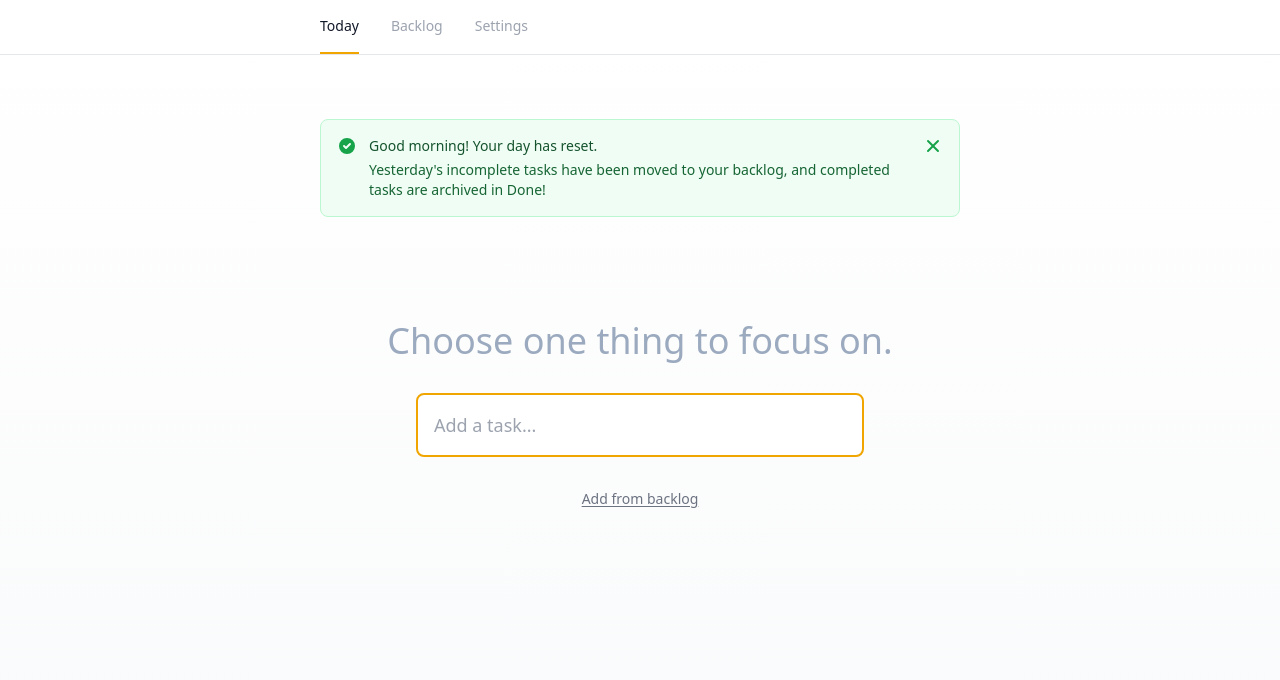
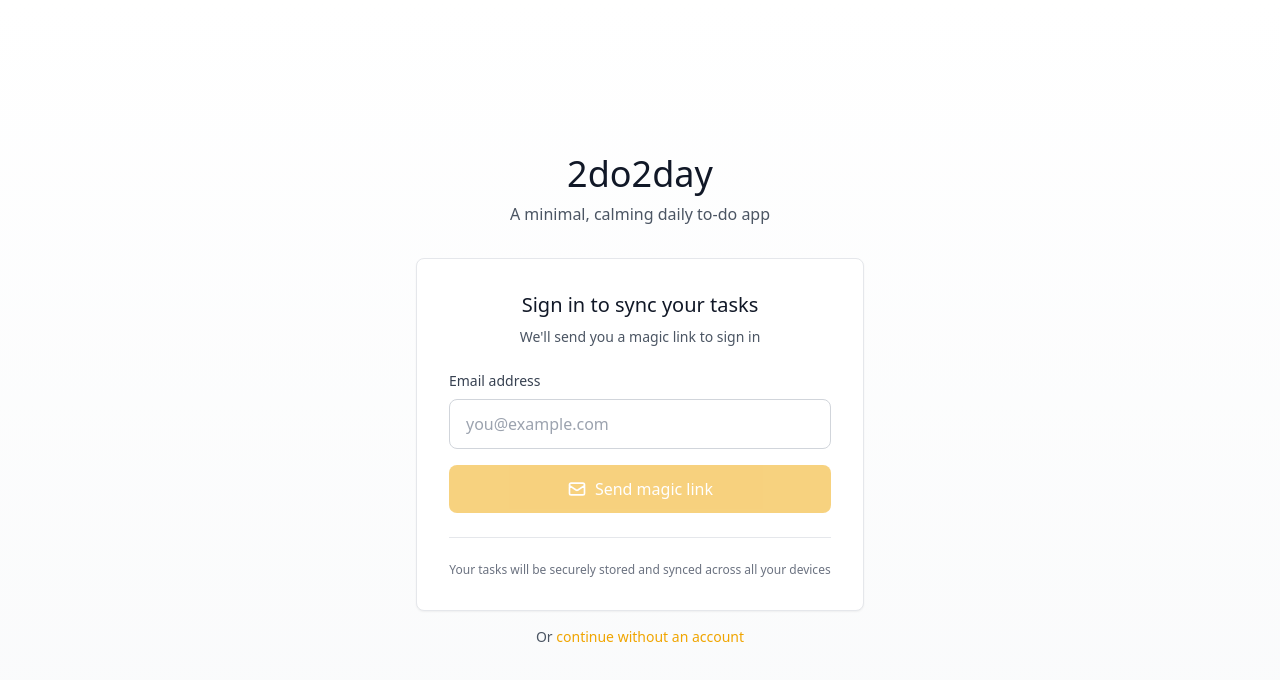
Before and after one commit to hebe/2do2day, a React (Vite) app: page / in a window 1280 px wide. Shown: the top 680 px of the page. Built offline with nearby package versions, Linux system fonts and the light colour scheme; no server answers.

Commit message:
Recreating login on updated main

```diff
--- a/package.json
+++ b/package.json
@@ -10,6 +10,7 @@
   "dependencies": {
     "@dnd-kit/modifiers": "^9.0.0",
     "@dnd-kit/sortable": "^10.0.0",
+    "@supabase/supabase-js": "^2.91.1",
     "react": "^18.2.0",
     "react-dom": "^18.2.0",
     "zustand": "^4.4.7"
--- a/src/App.jsx
+++ b/src/App.jsx
@@ -1,18 +1,42 @@
 import React, { useState, useEffect } from 'react'
+import { supabase } from './lib/supabase'
 import TodayView from './components/TodayView'
 import BacklogView from './components/BacklogView'
 import SettingsView from './components/SettingsView'
 import OfflineIndicator from './components/OfflineIndicator'
+import AuthView from './components/AuthView'
 import useStore from './store/useStore'
 import useDarkMode from './hooks/useDarkMode'
 
 function App() {
   const [currentView, setCurrentView] = useState('today')
+  const [session, setSession] = useState(null)
+  const [loading, setLoading] = useState(true)
   const { checkAndResetDay } = useStore()
   useDarkMode() // Initialize dark mode
 
-  // Check for day reset on mount and every minute
+  // Check for existing session and set up auth listener
   useEffect(() => {
+    // Get initial session
+    supabase.auth.getSession().then(({ data: { session } }) => {
+      setSession(session)
+      setLoading(false)
+    })
+
+    // Listen for auth changes
+    const {
+      data: { subscription },
+    } = supabase.auth.onAuthStateChange((_event, session) => {
+      setSession(session)
+    })
+
+    return () => subscription.unsubscribe()
+  }, [])
+
+  // Check for day reset on mount and every minute (only when signed in)
+  useEffect(() => {
+    if (!session) return
+
     checkAndResetDay()
 
     const interval = setInterval(() => {
@@ -20,7 +44,35 @@ function App() {
     }, 60000) // Check every minute
 
     return () => clearInterval(interval)
-  }, [checkAndResetDay])
+  }, [checkAndResetDay, session])
+
+  const handleSignOut = async () => {
+    try {
+      await supabase.auth.signOut()
+      // Session will be updated by onAuthStateChange listener
+    } catch (error) {
+      console.error('Error signing out:', error)
+    }
+  }
+
+  // Show loading state while checking auth
+  if (loading) {
+    return (
+      <div className="min-h-screen bg-gradient-to-b from-white to-calm-50 dark:from-gray-900 dark:to-gray-800 flex items-center justify-center">
+        <div className="text-center">
+          <div className="w-12 h-12 border-4 border-gray-200 dark:border-gray-700 border-t-[#F0A500] rounded-full animate-spin mx-auto mb-4"></div>
+          <p className="text-gray-600 dark:text-gray-400">Loading...</p>
+        </div>
+      </div>
+    )
+  }
+
+  // Show auth view if not signed in
+  if (!session) {
+    return <AuthView />
+  }
+
+  // Main app (user is signed in)
 
   return (
     <div className="min-h-screen bg-gradient-to-b from-white to-calm-50 dark:from-gray-900 dark:to-gray-800 transition-colors">
@@ -58,6 +110,16 @@ function App() {
             >
               Settings
             </button>
+
+            {/* User menu */}
+            <div className="ml-auto flex items-center">
+              <button
+                onClick={handleSignOut}
+                className="text-xs text-gray-600 dark:text-gray-400 hover:text-gray-900 dark:hover:text-gray-200 transition-colors"
+              >
+                Sign Out
+              </button>
+            </div>
           </div>
         </div>
       </nav>
--- /dev/null
+++ b/src/components/AuthView.jsx
@@ -0,0 +1,136 @@
+import React, { useState } from 'react'
+import { supabase } from '../lib/supabase'
+
+function AuthView() {
+  const [email, setEmail] = useState('')
+  const [loading, setLoading] = useState(false)
+  const [message, setMessage] = useState(null)
+  const [error, setError] = useState(null)
+
+  const handleMagicLinkSignIn = async (e) => {
+    e.preventDefault()
+
+    try {
+      setLoading(true)
+      setError(null)
+      setMessage(null)
+
+      const { error } = await supabase.auth.signInWithOtp({
+        email,
+        options: {
+          emailRedirectTo: window.location.origin
+        }
+      })
+
+      if (error) throw error
+
+      setMessage('Check your email for the magic link!')
+      setEmail('')
+    } catch (error) {
+      console.error('Error signing in:', error)
+      setError(error.message)
+    } finally {
+      setLoading(false)
+    }
+  }
+
+  return (
+    <div className="min-h-screen bg-gradient-to-b from-white to-calm-50 dark:from-gray-900 dark:to-gray-800 flex items-center justify-center p-4">
+      <div className="max-w-md w-full">
+        {/* Logo/Header */}
+        <div className="text-center mb-8">
+          <h1 className="text-4xl font-light text-gray-900 dark:text-gray-100 mb-2">
+            2do2day
+          </h1>
+          <p className="text-gray-600 dark:text-gray-400">
+            A minimal, calming daily to-do app
+          </p>
+        </div>
+
+        {/* Sign In Card */}
+        <div className="bg-white dark:bg-gray-800 rounded-lg shadow-sm border border-calm-200 dark:border-gray-700 p-8">
+          <h2 className="text-xl font-medium text-gray-900 dark:text-gray-100 mb-2 text-center">
+            Sign in to sync your tasks
+          </h2>
+          <p className="text-sm text-gray-600 dark:text-gray-400 mb-6 text-center">
+            We'll send you a magic link to sign in
+          </p>
+
+          {message && (
+            <div className="mb-4 p-3 bg-green-50 dark:bg-green-900/20 border border-green-200 dark:border-green-800 rounded-lg">
+              <p className="text-sm text-green-800 dark:text-green-200">{message}</p>
+            </div>
+          )}
+
+          {error && (
+            <div className="mb-4 p-3 bg-red-50 dark:bg-red-900/20 border border-red-200 dark:border-red-800 rounded-lg">
+              <p className="text-sm text-red-800 dark:text-red-200">{error}</p>
+            </div>
+          )}
+
+          <form onSubmit={handleMagicLinkSignIn} className="space-y-4">
+            <div>
+              <label htmlFor="email" className="block text-sm font-medium text-gray-700 dark:text-gray-300 mb-2">
+                Email address
+              </label>
+              <input
+                id="email"
+                type="email"
+                value={email}
+                onChange={(e) => setEmail(e.target.value)}
+                placeholder="you@example.com"
+                required
+                disabled={loading}
+                className="w-full px-4 py-3 border border-gray-300 dark:border-gray-600 rounded-lg focus:outline-none focus:border-[#F0A500] transition-colors bg-white dark:bg-gray-700 text-gray-900 dark:text-gray-100 disabled:opacity-50"
+              />
+            </div>
+
+            <button
+              type="submit"
+              disabled={loading || !email}
+              className="w-full flex items-center justify-center gap-2 px-4 py-3 bg-[#F0A500] text-white rounded-lg hover:bg-[#D89400] transition-colors disabled:opacity-50 disabled:cursor-not-allowed font-medium"
+            >
+              {loading ? (
+                <>
+                  <div className="w-5 h-5 border-2 border-white border-t-transparent rounded-full animate-spin"></div>
+                  Sending magic link...
+                </>
+              ) : (
+                <>
+                  <svg className="w-5 h-5" fill="none" stroke="currentColor" viewBox="0 0 24 24">
+                    <path strokeLinecap="round" strokeLinejoin="round" strokeWidth={2} d="M3 8l7.89 5.26a2 2 0 002.22 0L21 8M5 19h14a2 2 0 002-2V7a2 2 0 00-2-2H5a2 2 0 00-2 2v10a2 2 0 002 2z" />
+                  </svg>
+                  Send magic link
+                </>
+              )}
+            </button>
+          </form>
+
+          <div className="mt-6 pt-6 border-t border-gray-200 dark:border-gray-700">
+            <p className="text-xs text-gray-500 dark:text-gray-400 text-center">
+              Your tasks will be securely stored and synced across all your devices
+            </p>
+          </div>
+        </div>
+
+        {/* Optional: Continue without signing in */}
+        <div className="mt-4 text-center">
+          <p className="text-sm text-gray-600 dark:text-gray-400">
+            Or{' '}
+            <button
+              onClick={() => {
+                // TODO: Implement "use without account" mode
+                alert('Local-only mode coming soon! For now, please sign in to use the app.')
+              }}
+              className="text-[#F0A500] hover:text-[#D89400] font-medium"
+            >
+              continue without an account
+            </button>
+          </p>
+        </div>
+      </div>
+    </div>
+  )
+}
+
+export default AuthView
--- /dev/null
+++ b/src/lib/supabase.js
@@ -0,0 +1,10 @@
+import { createClient } from '@supabase/supabase-js'
+
+const supabaseUrl = import.meta.env.VITE_SUPABASE_URL
+const supabaseAnonKey = import.meta.env.VITE_SUPABASE_ANON_KEY
+
+if (!supabaseUrl || !supabaseAnonKey) {
+  throw new Error('Missing Supabase environment variables')
+}
+
+export const supabase = createClient(supabaseUrl, supabaseAnonKey)
```
Also changed, not shown: 1 other file (tests, documents, lock files or other folders).
